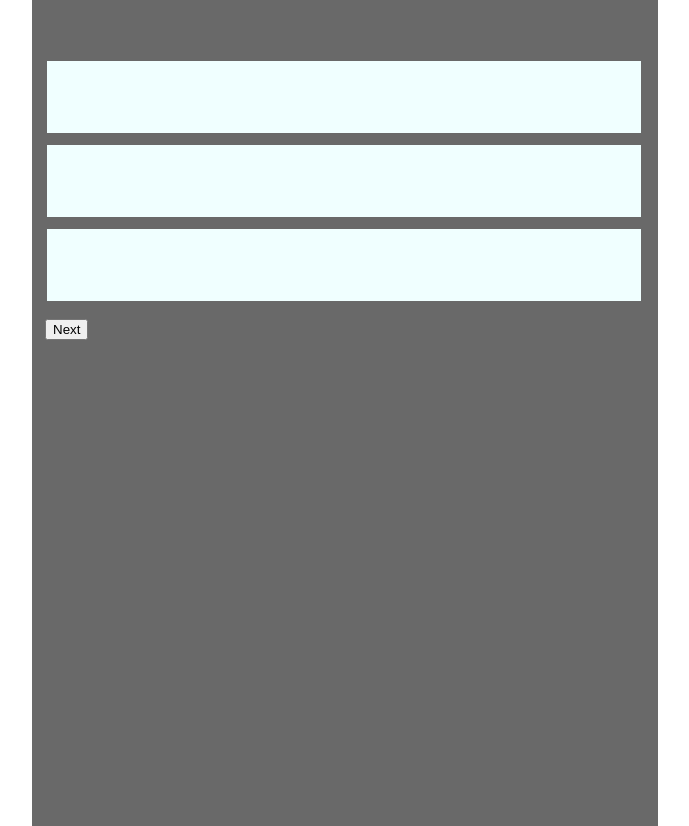
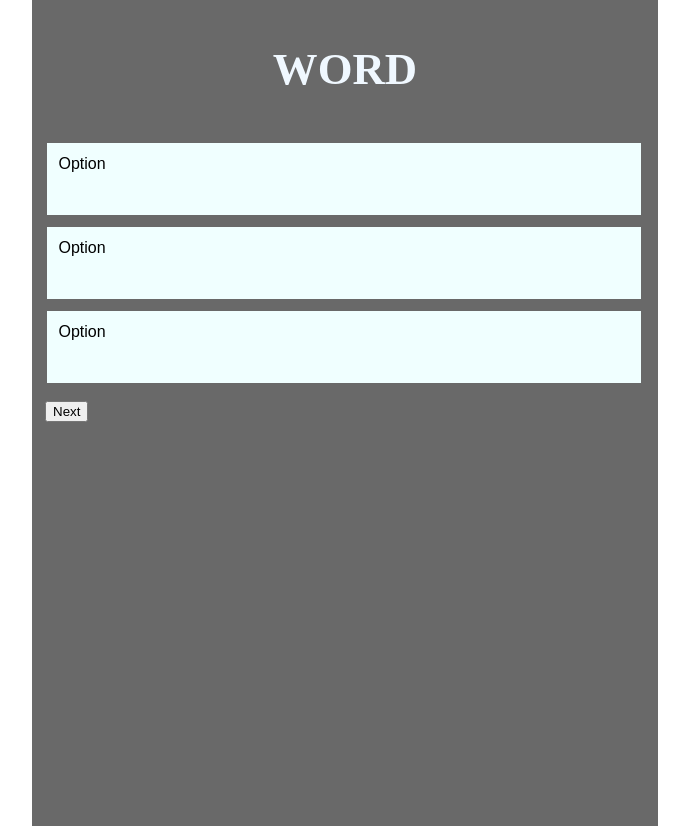
Before and after one commit to ashishdev007/word_builder, a React (Create React App) app in the folder client/: page / in a window 1280 px wide. Shown: the whole page, without its empty margins (295-984 px from the left). Built offline with nearby package versions, Linux system fonts and the light colour scheme; no server answers.

Commit message:
New Broiler plate ready

```diff
--- a/client/src/components/App.js
+++ b/client/src/components/App.js
@@ -3,12 +3,13 @@ import { Route, Router } from "react-router-dom";
 import history from "../history";
 
 import Body from "./body";
+import Mcq from "./question/Mcq.jsx";
 
 function App() {
     return (
         <div>
             <Router history={history}>
-                <Route path="/" component={Body} />
+                <Route path="/" component={Mcq} />
             </Router>
         </div>
     );
--- /dev/null
+++ b/client/src/components/question/Mcq.jsx
@@ -0,0 +1,25 @@
+import React, { Component } from "react";
+import { connect } from "react-redux";
+import "../body.css";
+
+class Mcq extends Component {
+    render() {
+        return (
+            <div className="mainContainer">
+                <div className="container">
+                    <div id="word">
+                        <h1>WORD</h1>
+                    </div>
+                    <div id="options">
+                        <div class="optionBox">Option</div>
+                        <div class="optionBox">Option</div>
+                        <div class="optionBox">Option</div>
+                    </div>
+                    <button id="next">Next</button>
+                </div>
+            </div>
+        );
+    }
+}
+
+export default connect(null)(Mcq);
```
